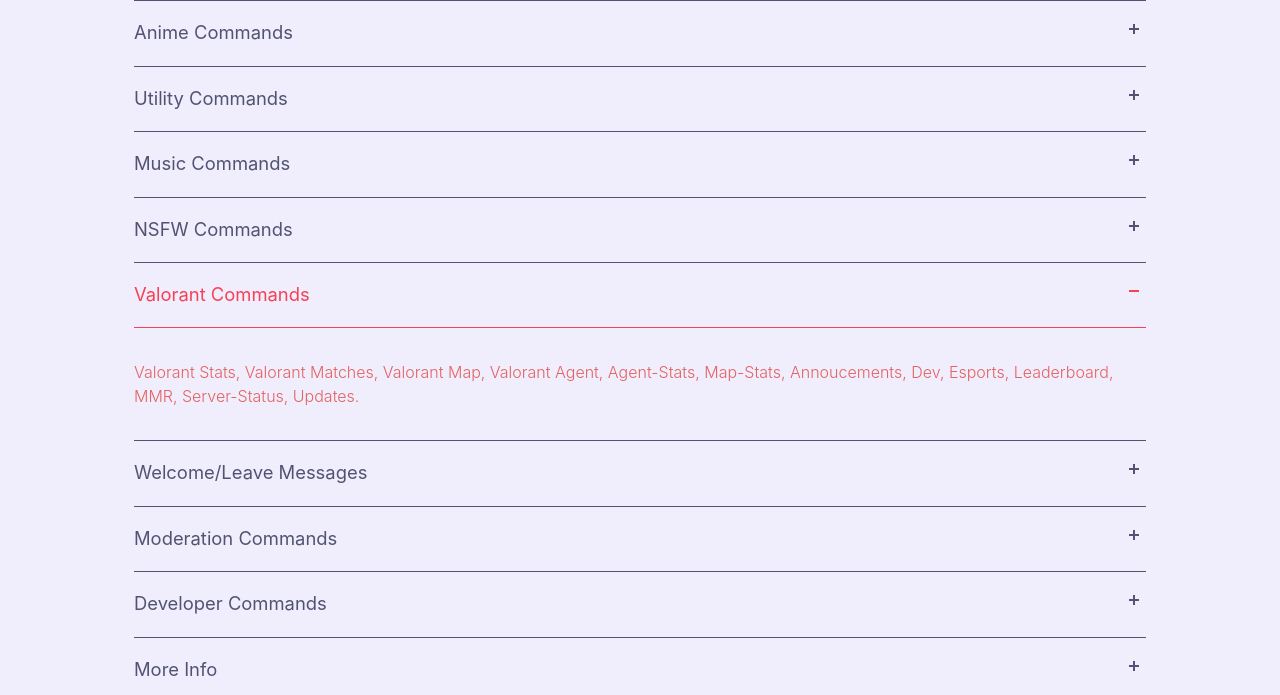
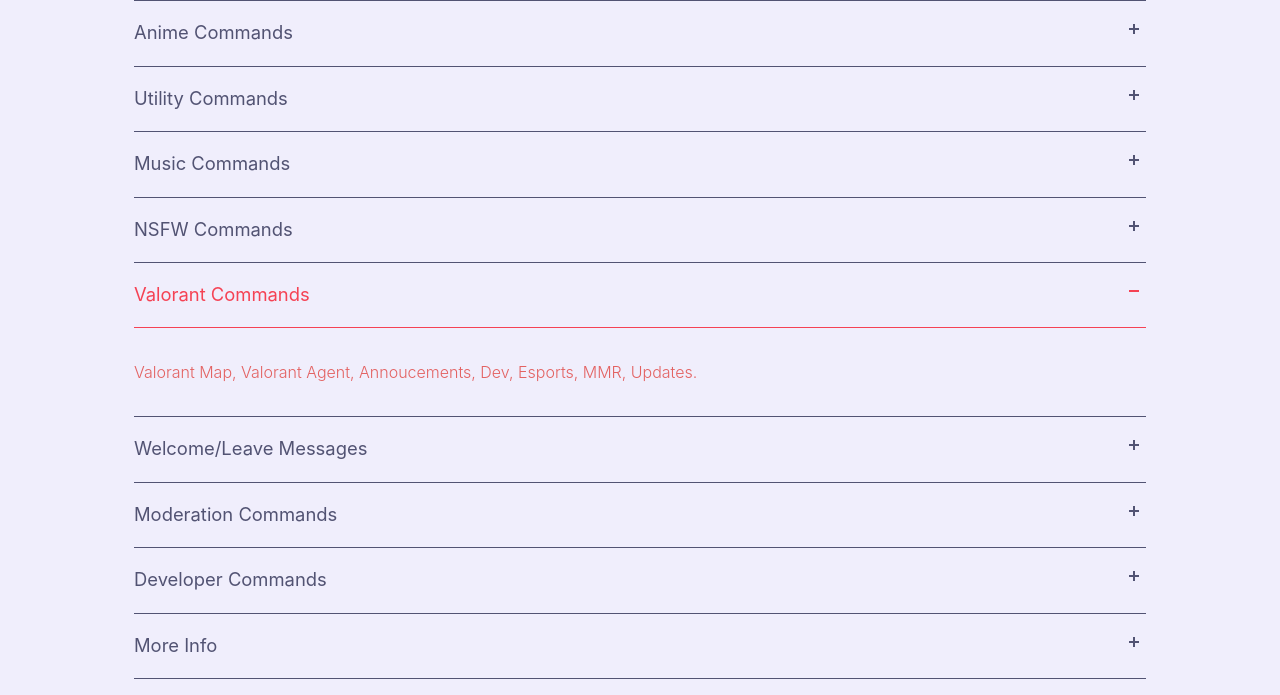
Before and after one commit to OblivionGhoul/KannaKamuiWebsite, a plain HTML site: page index.html in a window 1280 px wide. Both pictures are taken after a click on the button "Valorant Commands". Shown: the part 1914-2609 px from the top of the page. Drawn offline with nearby package versions, Linux system fonts and the light colour scheme.

Commit message:
Updated Valorant Commands

```diff
--- a/index.html
+++ b/index.html
@@ -169,8 +169,7 @@
                     <button id="accordion-button-3" aria-expanded="false"><span class="accordion-title">Valorant
                             Commands</span><span class="icon" aria-hidden="true"></span></button>
                     <div class="accordion-content">
-                        <p>Valorant Stats, Valorant Matches, Valorant Map, Valorant Agent, Agent-Stats, Map-Stats,
-                            Annoucements, Dev, Esports, Leaderboard, MMR, Server-Status, Updates.</p>
+                        <p>Valorant Map, Valorant Agent, Annoucements, Dev, Esports, MMR, Updates.</p>
                     </div>
                 </div>
                 <div class="accordion-item">
```
